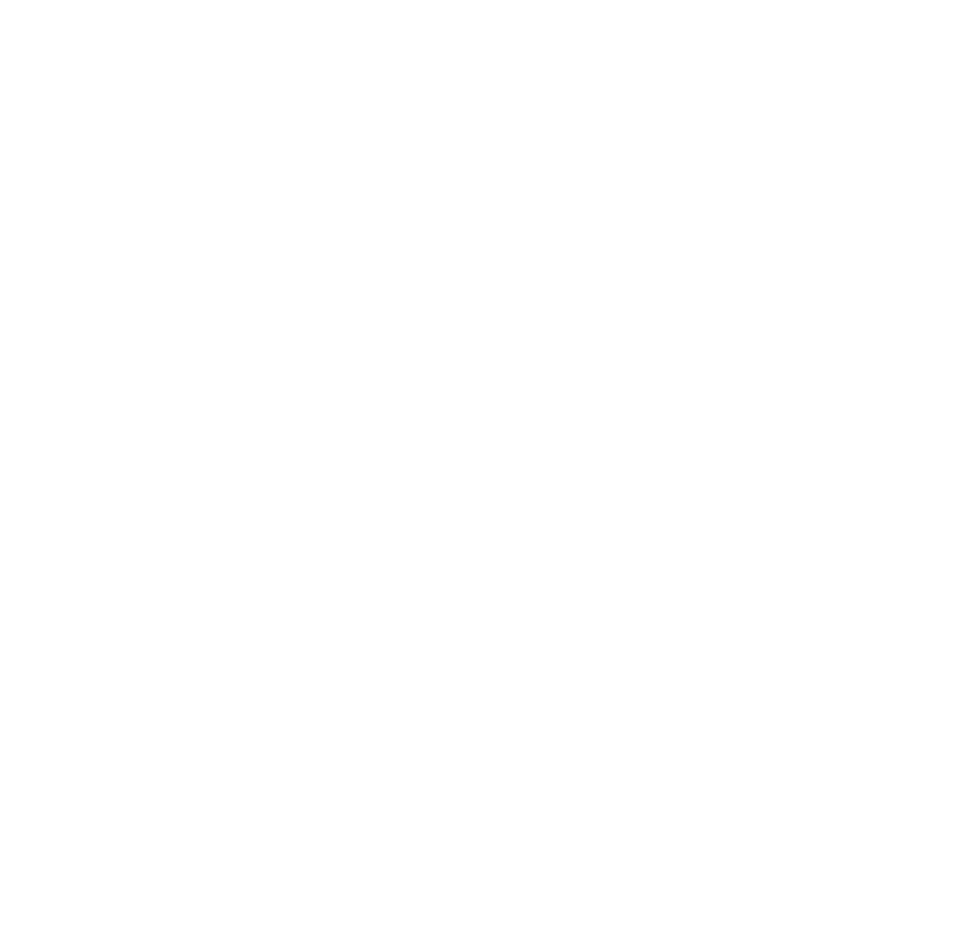
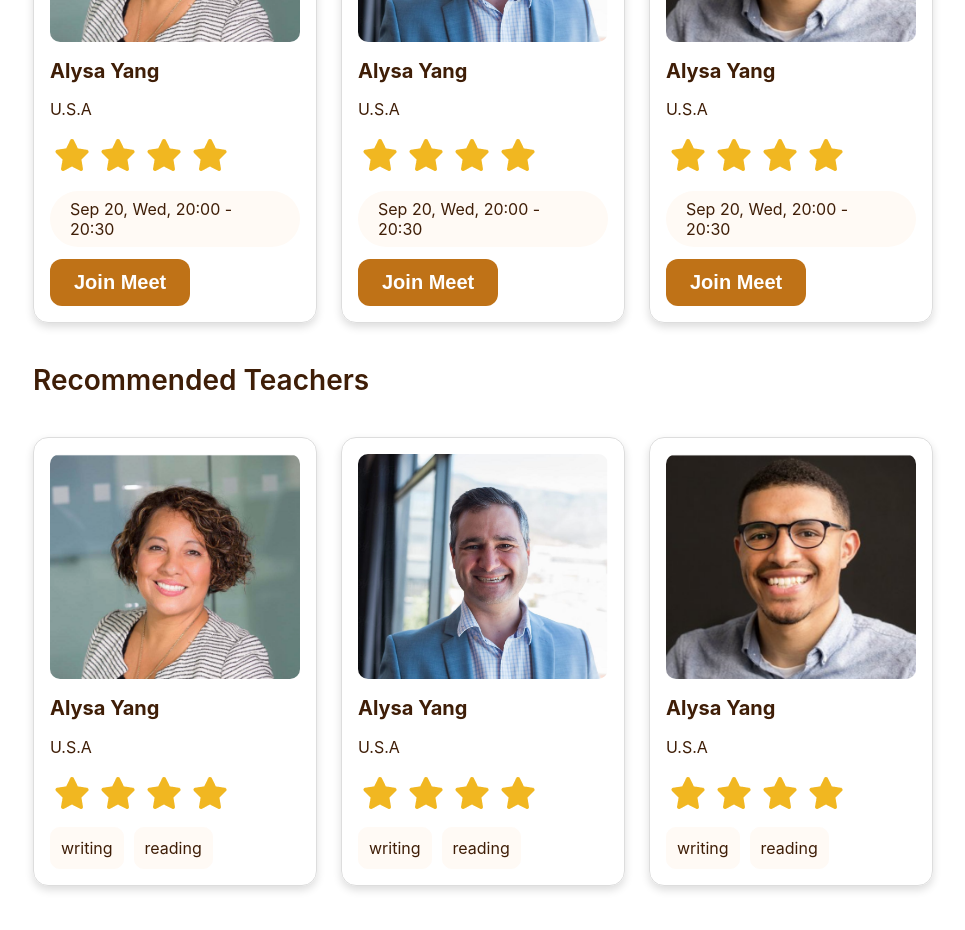
Before and after one commit to wendeehsu/webApplicationProject, a React (Create React App) app in the folder client-bagel-buddy/: page / in a window 1280 px wide. Shown: the part 520-1450 px from the top of the page, without its empty margins (7-972 px from the left). Before the commit the page ends 800 px from the top, so only its background shows below. Built offline with nearby package versions, Linux system fonts and the light colour scheme.

Commit message:
feat: add card to homepage

```diff
--- a/client-bagel-buddy/src/components/card/index.css
+++ b/client-bagel-buddy/src/components/card/index.css
@@ -4,7 +4,7 @@
     padding: 16px;
     width: calc(25% - 50px);
     fill: white;
-    box-shadow: 2px 2px 3px var(--card-border-color);;
+    box-shadow: 0px 4px 8px 0px var(--card-border-color);;
 }
 
 .card:hover {
@@ -37,3 +37,12 @@
     margin-top: auto;
     margin-bottom: auto;
 }
+
+.chip {
+    color: var(--main-text-color);
+    background-color: var(--accent-color);
+    padding: 8px 20px;
+    font-size: 16px;
+    border-radius: 48px;
+    margin: 12px 0px;
+}
--- a/client-bagel-buddy/src/components/card/index.js
+++ b/client-bagel-buddy/src/components/card/index.js
@@ -1,13 +1,16 @@
 import React from 'react';
 import './index.css';
 import { useNavigate } from 'react-router-dom';
+import { MainButton } from '../button';
 
 function Card({
     id,
     name,
     nationality,
     star,
-    skills
+    skills = [],
+    timeslot = null,
+    meetLink = null
 }) {
     const navigate = useNavigate();
     const user_img_url = "../../images/user" + (1 + id % 4) + ".png";
@@ -15,7 +18,7 @@
     return (
         <div key={id}
             className='card'
-            onClick={() => navigate('/teacherDetail/' + id)}>
+            onClick={() => timeslot == null ? navigate('/teacherDetail/' + id): undefined}>
             <div className='card-img'
                 style={{ backgroundImage: `url(${user_img_url})` }} />
             <h2>{name}</h2>
@@ -31,6 +34,8 @@
                         ))
                 }
             </div>
+            {
+                (timeslot == null) ? (
                     <div className='skill-list'>
                         {
                             ["writing", "reading" ,"speaking", "grammar"]
@@ -42,6 +47,18 @@
                             ))
                         }
                     </div>
+                ) : (
+                    <>
+                        <div className='chip'>
+                            {timeslot}
+                        </div>
+                        <MainButton
+                            text="Join Meet"
+                            onClick={() => window.open(meetLink)}
+                        />
+                    </>
+                )
+            }
         </div>
     )
 }
--- a/client-bagel-buddy/src/containers/student/home/home.css
+++ b/client-bagel-buddy/src/containers/student/home/home.css
@@ -7,3 +7,9 @@
 .home-text-section {
     flex: 2;
 }
+
+.card-row {
+    display: flex;
+    column-gap: 24px;
+    margin: 40px auto;
+}
--- a/client-bagel-buddy/src/containers/student/home/home.js
+++ b/client-bagel-buddy/src/containers/student/home/home.js
@@ -1,5 +1,6 @@
 import React from 'react';
 import './home.css';
+import Card from '../../../components/card';
 
 function HomePage() {
     return (
@@ -17,10 +18,33 @@
             <h1>
                 Upcoming Lessons
             </h1>
+            <div className='card-row'>
+                { [1,2,3].map((i) => (
+                    <Card
+                        id={i}
+                        name="Alysa Yang"
+                        nationality="U.S.A"
+                        star={4}
+                        timeslot="Sep 20, Wed, 20:00 - 20:30"
+                        meetLink="https://meet.google.com/zzw-cqtw-nkt"
+                    />))
+                }
+            </div>
+
             <h1>
                 Recommended Teachers
             </h1>
-
+            <div className='card-row'>
+                { [1,2,3].map((i) => (
+                    <Card
+                        id={i}
+                        name="Alysa Yang"
+                        nationality="U.S.A"
+                        star={4}
+                        skills={[0,1]}
+                    />))
+                }
+            </div>
         </div>
     )
 }
--- a/client-bagel-buddy/src/containers/student/teacherList/teacherDetail.js
+++ b/client-bagel-buddy/src/containers/student/teacherList/teacherDetail.js
@@ -9,7 +9,7 @@
 
     return (
         <div className='page'>
-            <div className='back-btn' onClick={() => navigate("/teacherList")}>
+            <div className='back-btn' onClick={() => navigate(-1)}>
                 <img
                     className='back-arrow'
                     src="../../images/arrow-left.png"
--- a/client-bagel-buddy/src/index.css
+++ b/client-bagel-buddy/src/index.css
@@ -16,7 +16,7 @@
 :root {
   --main-text-color: #3F1E07;
   --card-border-color: #DDD;
-  --accent-color: #fff0e1;
+  --accent-color: #FFFAF5;
   --primary: #BF7217;
   --gray: #717171;
 }
```
Lines whose indentation alone changed are shown as unchanged.
